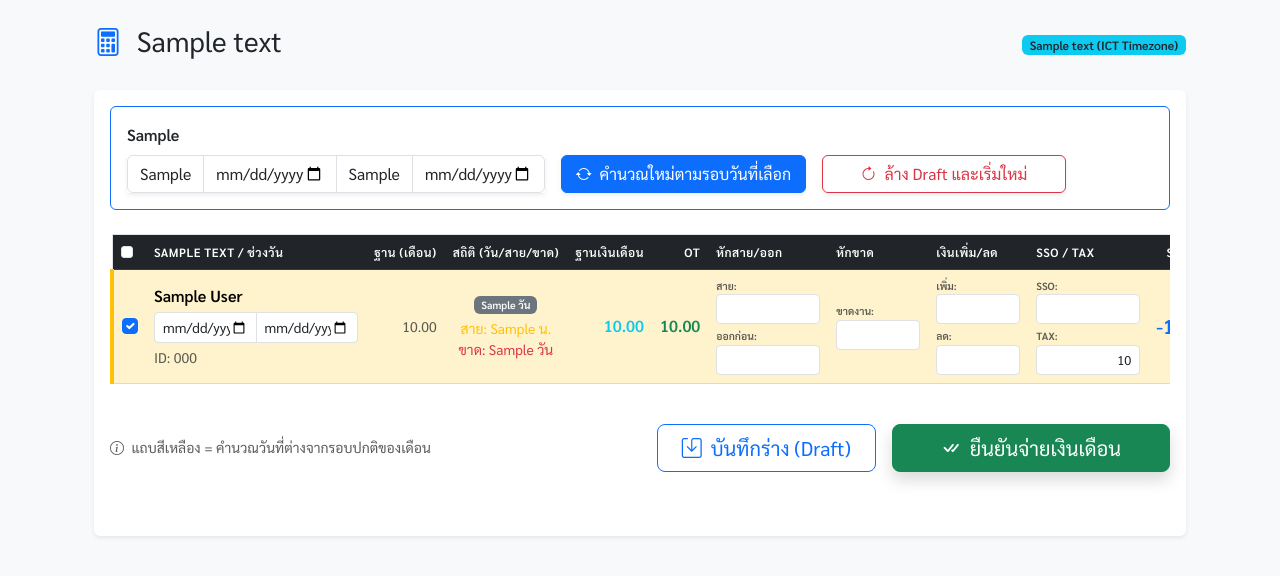
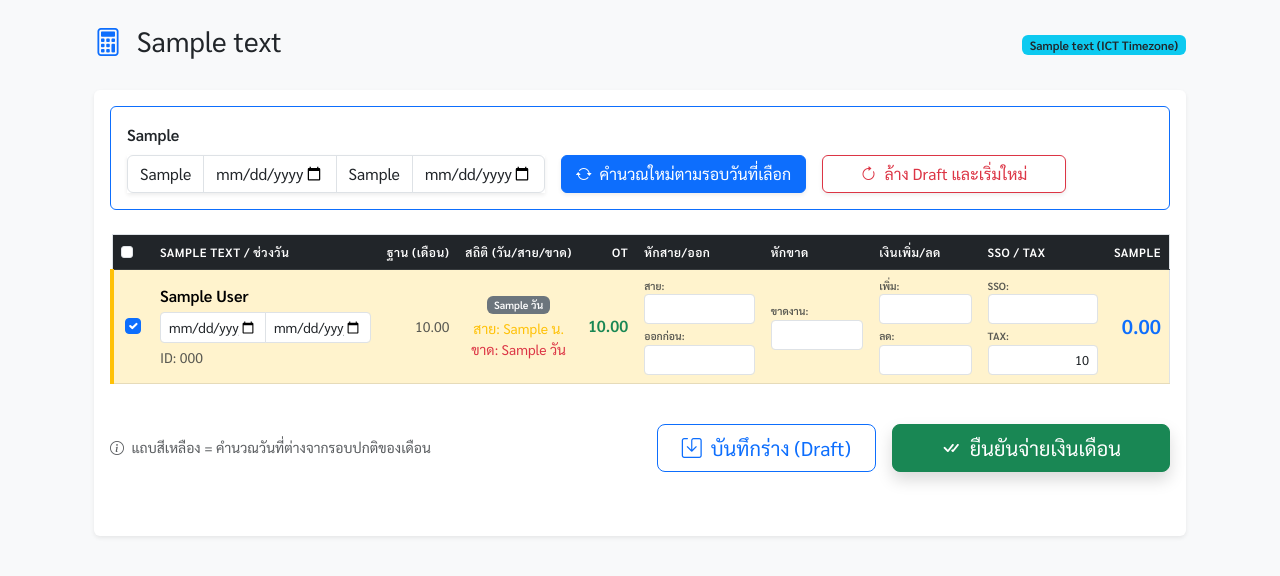
Before and after one commit to googoogelatoth/dental-hrm, a FastAPI app: template app/templates/admin_payroll.html in a window 1280 px wide. Shown: the top 576 px of the page. Run offline with FastAPI, Linux system fonts and the light colour scheme; the template is opened without the code that fills it: most values are stand-ins (such as "Sample title", 1, 10 or a date in 2020); parts of the project's set-up code (start-up, migrations or seed data) failed here and were passed over.

Commit message:
Remove display_income column, use base salary; fix absence deduction override logic (use >0 instead of >=0)

```diff
--- a/app/main.py
+++ b/app/main.py
@@ -2630,11 +2630,12 @@ def calculate_dynamic_payroll_details(
         draft_sso = draft.sso or 0
 
         # If draft has manual overrides for computed fields, use those instead
-        if draft.late_deduction is not None and draft.late_deduction >= 0:
+        # Only use draft value if it's > 0 (not just 0 placeholder)
+        if draft.late_deduction is not None and draft.late_deduction > 0:
             calculated_late_deduction = draft.late_deduction
-        if draft.early_deduction is not None and draft.early_deduction >= 0:
+        if draft.early_deduction is not None and draft.early_deduction > 0:
             calculated_early_deduction = draft.early_deduction
-        if draft.absence_deduction is not None and draft.absence_deduction >= 0:
+        if draft.absence_deduction is not None and draft.absence_deduction > 0:
             calculated_absent_deduction = draft.absence_deduction
     else:
         draft_extra_income = 0
--- a/app/templates/admin_payroll.html
+++ b/app/templates/admin_payroll.html
@@ -48,7 +48,6 @@
                                 <th style="min-width: 220px;">{{ texts.pay_col_name }} / ช่วงวัน</th>
                                 <th class="text-end">ฐาน (เดือน)</th>
                                 <th class="text-center">สถิติ (วัน/สาย/ขาด)</th>
-                                <th class="text-end">ฐานเงินเดือน</th>
                                 <th class="text-end">OT</th>
                                 <th style="min-width: 120px;">หักสาย/ออก</th>
                                 <th style="min-width: 100px;">หักขาด</th>
@@ -80,9 +79,6 @@
                                     <span class="badge bg-secondary mb-1">{{ emp.paid_days }} วัน</span><br>
                                     <span class="text-warning">สาย: {{ emp.late_minutes }} น.</span><br>
                                     <span class="text-danger">ขาด: {{ emp.absent_days or 0 }} วัน</span>
-                                </td>
-                                <td class="text-end salary-cell fw-bold text-info" data-val="{{ emp.display_income }}">
-                                    <strong>{{ "{:,.2f}".format(emp.display_income) }}</strong>
                                 </td>
 
                                 <td class="text-end ot-cell text-success fw-semibold" data-val="{{ emp.approved_ot_pay or 0 }}">
@@ -191,8 +187,8 @@ function calculateRow(element) {
     // Base income from attendance calculation
     const baseIncome = getVal('.salary-cell', true);
 
-    // OT pay (from approved OT requests)
-    const otPay = getVal('.ot-cell', true);
+    // OT pay (from apprbase salary + position allowance (from "ฐาน (เดือน)" column)
+    const baseIncome = parseFloat(row.querySelectorAll('td')[2].innerText.replace(/,/g, '')) || 0
 
     // Manual additions
     const extraIncome = getVal('.extra-income-input');
```
